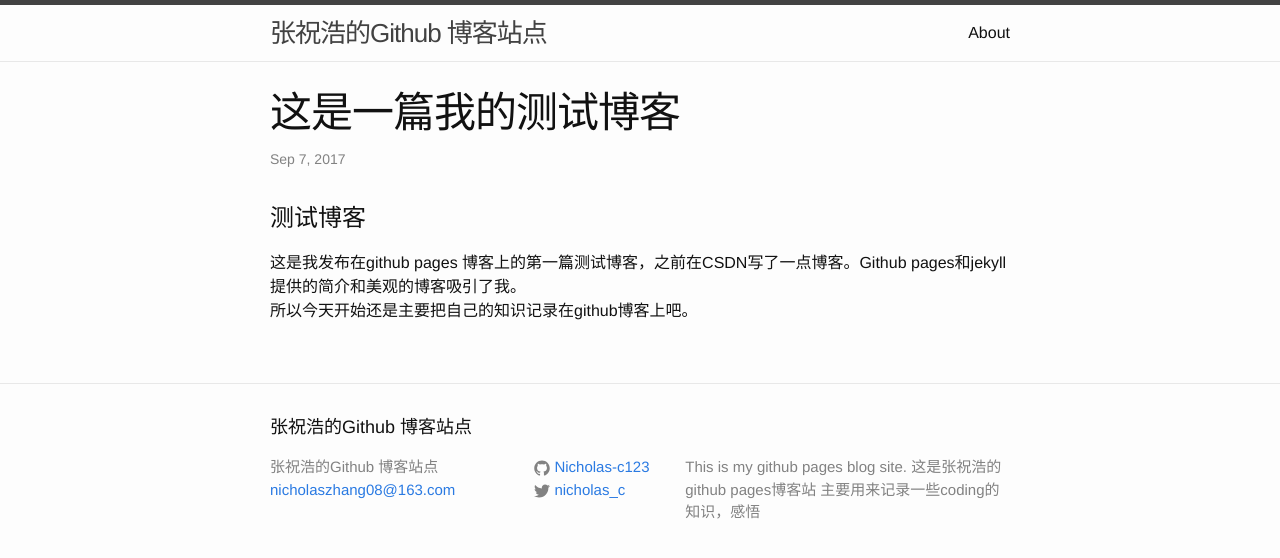
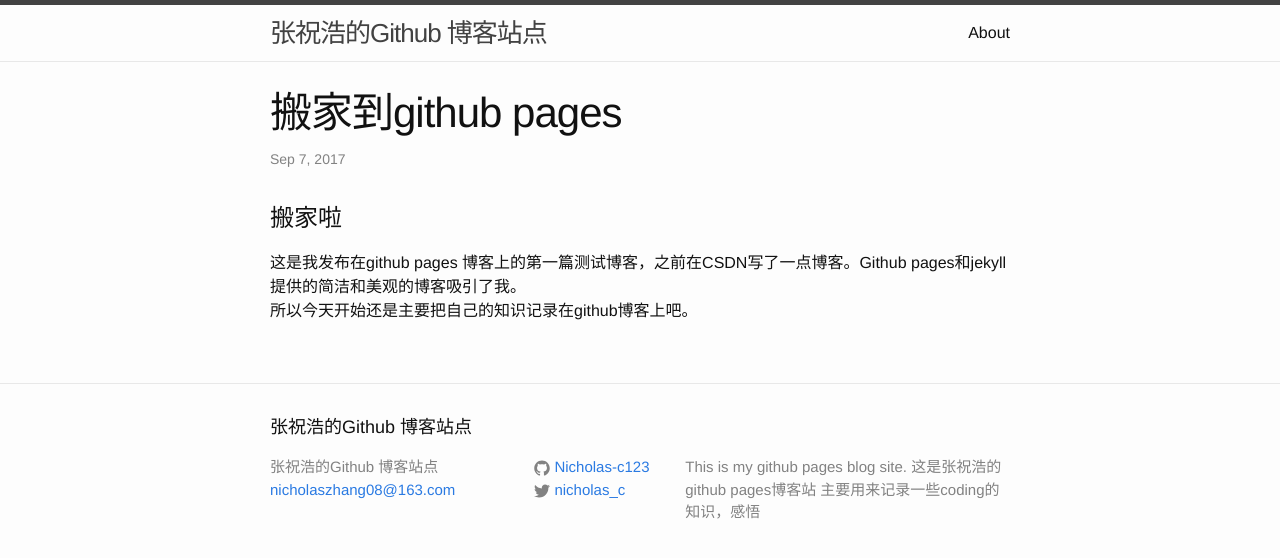
Before and after one commit to Nicholas-c123/Nicholas-c123.github.io, a Jekyll site: the page built from _posts/2017-07-01-这是一篇测试博客.markdown, in a window 1280 px wide. Shown: the top 558 px of the page. Built offline with Jekyll 4.4.1, drawn with Linux system fonts in a browser that asks for light colours.

```diff
--- /dev/null
+++ b/Gemfile
@@ -0,0 +1,3 @@
+source 'http://gems.ruby-china.org/'
+gem 'jekyll-theme-slate'
+gem "github-pages", group: :jekyll_plugins
--- a/_posts/2017-07-01-这是一篇测试博客.markdown
+++ b/_posts/2017-07-01-这是一篇测试博客.markdown
@@ -1,9 +1,13 @@
 ---
 layout: post
-title:  "这是一篇我的测试博客"
+title:  "搬家到github pages"
 date:   2017-09-07 10:40:12 +0800
-categories: 生活感悟 杂谈
+categories:
+- 生活
+- 杂谈
+tag:
+- 博客
 ---
-# 测试博客
-这是我发布在github pages 博客上的第一篇测试博客，之前在CSDN写了一点博客。Github pages和jekyll 提供的简介和美观的博客吸引了我。
+# 搬家啦
+这是我发布在github pages 博客上的第一篇测试博客，之前在CSDN写了一点博客。Github pages和jekyll 提供的简洁和美观的博客吸引了我。
 所以今天开始还是主要把自己的知识记录在github博客上吧。
```
Also changed, not shown: _posts/2017-01-01-gitignore的使用.markdown (added, +25 -0 lines), Gemfile.lock (added).
